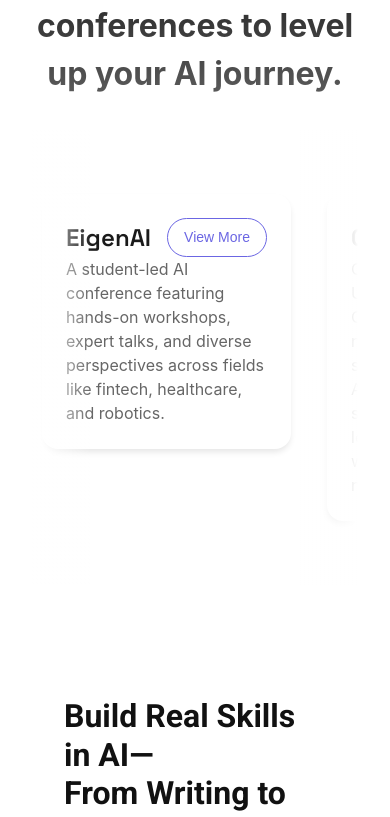
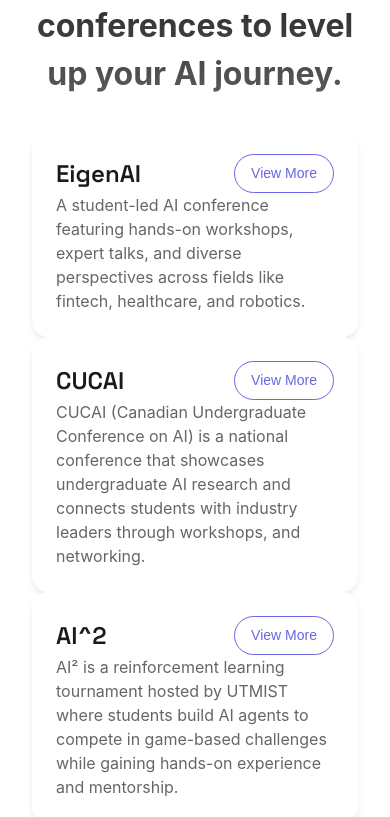
Before and after one commit to UTMIST/UTMIST, a Next.js app in the folder client/: page / in a window 390 px wide. Shown: the part 3860-4677 px from the top of the page. Built offline with nearby package versions, Linux system fonts and the light colour scheme.

Commit message:
events section done

```diff
--- a/client/src/components/events.tsx
+++ b/client/src/components/events.tsx
@@ -14,24 +14,28 @@ export default function Events() {
   const events: Event[] = [
     {
       title: "EigenAI",
-      description: "A student-led AI conference featuring hands-on workshops, expert talks, and diverse perspectives across fields like fintech, healthcare, and robotics.",
-      url: "/eigenai"
+      description:
+        "A student-led AI conference featuring hands-on workshops, expert talks, and diverse perspectives across fields like fintech, healthcare, and robotics.",
+      url: "/eigenai",
     },
     {
       title: "CUCAI",
-      description: "CUCAI (Canadian Undergraduate Conference on AI) is a national conference that showcases undergraduate AI research and connects students with industry leaders through workshops, and networking.",
-      url: "https://cucai.ca"
+      description:
+        "CUCAI (Canadian Undergraduate Conference on AI) is a national conference that showcases undergraduate AI research and connects students with industry leaders through workshops, and networking.",
+      url: "https://cucai.ca",
     },
     {
       title: "AI^2",
-      description: "AI² is a reinforcement learning tournament hosted by UTMIST where students build AI agents to compete in game-based challenges while gaining hands-on experience and mentorship.",
-      url: "https://www.eventbrite.ca/e/ai2-reinforcement-learning-tournament-tickets-1141689918279"
+      description:
+        "AI² is a reinforcement learning tournament hosted by UTMIST where students build AI agents to compete in game-based challenges while gaining hands-on experience and mentorship.",
+      url: "https://www.eventbrite.ca/e/ai2-reinforcement-learning-tournament-tickets-1141689918279",
     },
     {
       title: "GenAI",
-      description: "GenAI Genesis is Canada's largest AI hackathon, uniting over 700 participants to develop generative AI solutions addressing the U.N Sustainable Development Goals, powered by UTMIST and Google Developers",
-      url: "https://genaigenesis.ca"
-    }
+      description:
+        "GenAI Genesis is Canada's largest AI hackathon, uniting over 700 participants to develop generative AI solutions addressing the U.N Sustainable Development Goals, powered by UTMIST and Google Developers",
+      url: "https://genaigenesis.ca",
+    },
   ];
 
   const [sliderRef] = useKeenSlider<HTMLDivElement>({
@@ -62,10 +66,26 @@ export default function Events() {
       <h1 className="events-title">
         Workshops, hackathons, and conferences to level up your AI journey.
       </h1>
-      <div className="slider-wrapper">
-      <div ref={sliderRef} className="keen-slider">
+
+      {/* Desktop horizontal slider */}
+      <div className="slider-wrapper hidden md:block">
+        <div ref={sliderRef} className="keen-slider">
+          {events.map((event, index) => (
+            <div className="keen-slider__slide" key={index}>
+              <EventCard
+                title={event.title}
+                description={event.description}
+                url={event.url}
+              />
+            </div>
+          ))}
+        </div>
+      </div>
+
+      {/* Mobile stacked layout */}
+      <div className="vertical-events-list md:hidden">
         {events.map((event, index) => (
-          <div className="keen-slider__slide" key={index}>
+          <div key={index} className="event-card-wrapper">
             <EventCard
               title={event.title}
               description={event.description}
@@ -74,7 +94,6 @@ export default function Events() {
           </div>
         ))}
       </div>
-      </div>
     </section>
   );
 }
--- a/client/src/styles/events.css
+++ b/client/src/styles/events.css
@@ -9,8 +9,7 @@
   text-align: center;
 }
 
-
-.hero-title{
+.hero-title {
   font-size: 3rem;
   font-weight: 700;
   background: var(--gradient-bl1);
@@ -33,7 +32,6 @@
     padding: 0 15rem; /* only for larger screens */
   }
 }
-
 
 /* events.css */
 
@@ -146,9 +144,9 @@
   transition: opacity 0.2s ease-in-out, transform 0.2s ease-in-out;
 }
 
-  .rsvp-button:hover{
+.rsvp-button:hover {
   opacity: 0.9;
-    transform: scale(1.05) ;
+  transform: scale(1.05);
 }
 
 /* FeaturedSection.css */
@@ -361,3 +359,17 @@
     font-size: 2rem;
   }
 }
+
+.vertical-events-list {
+  display: flex;
+  flex-direction: column;
+  gap: 3rem;
+  max-width: 1000px;
+  margin: 0 auto;
+  padding: 0 1rem;
+}
+
+.slider-wrapper {
+  max-width: 1000px;
+  margin: 2rem auto;
+}
```
Lines whose indentation alone changed are shown as unchanged.
